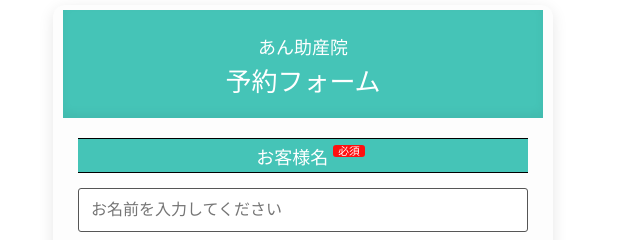
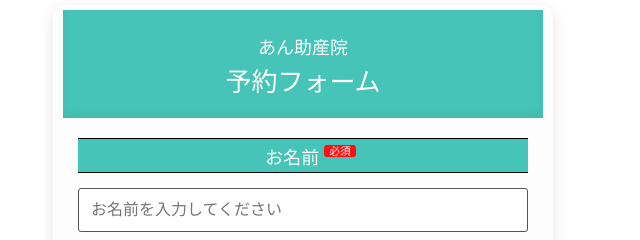
Before and after one commit to officialline0101/anjosanin, a plain HTML site: page index.html in a window 1280 px wide. Shown: the top 240 px of the page, 337-977 px from the left. Drawn offline with Linux system fonts and the light colour scheme; a script that the page names is missing.

Commit message:
Change label from 'お客様名' to 'お名前'

```diff
--- a/index.html
+++ b/index.html
@@ -952,7 +952,7 @@
             予約フォーム
         </h1>
 
-        <div class="label">お客様名<span class="required">必須</span></div>
+        <div class="label">お名前<span class="required">必須</span></div>
         <input type="text" id="name" placeholder="お名前を入力してください" oninput="saveInput('name')">
 
         <div class="label">電話番号<span class="required">必須</span></div>
```
